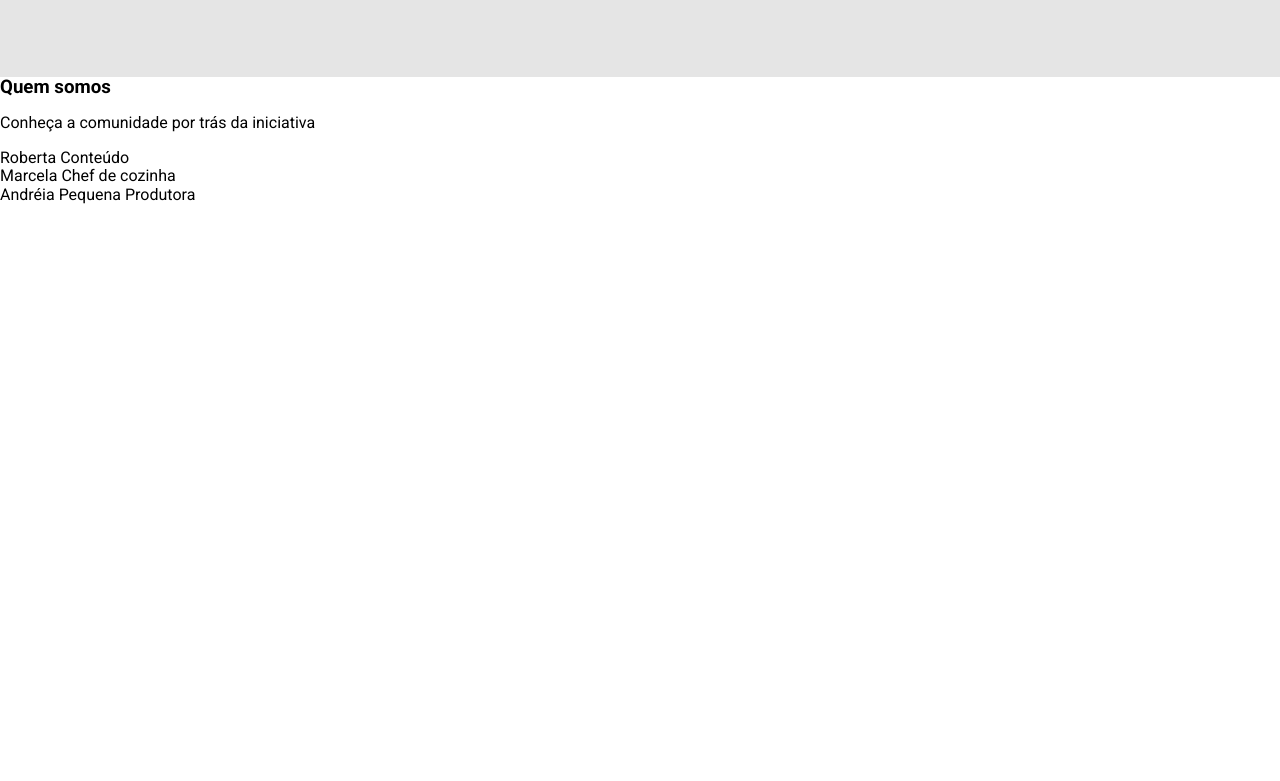
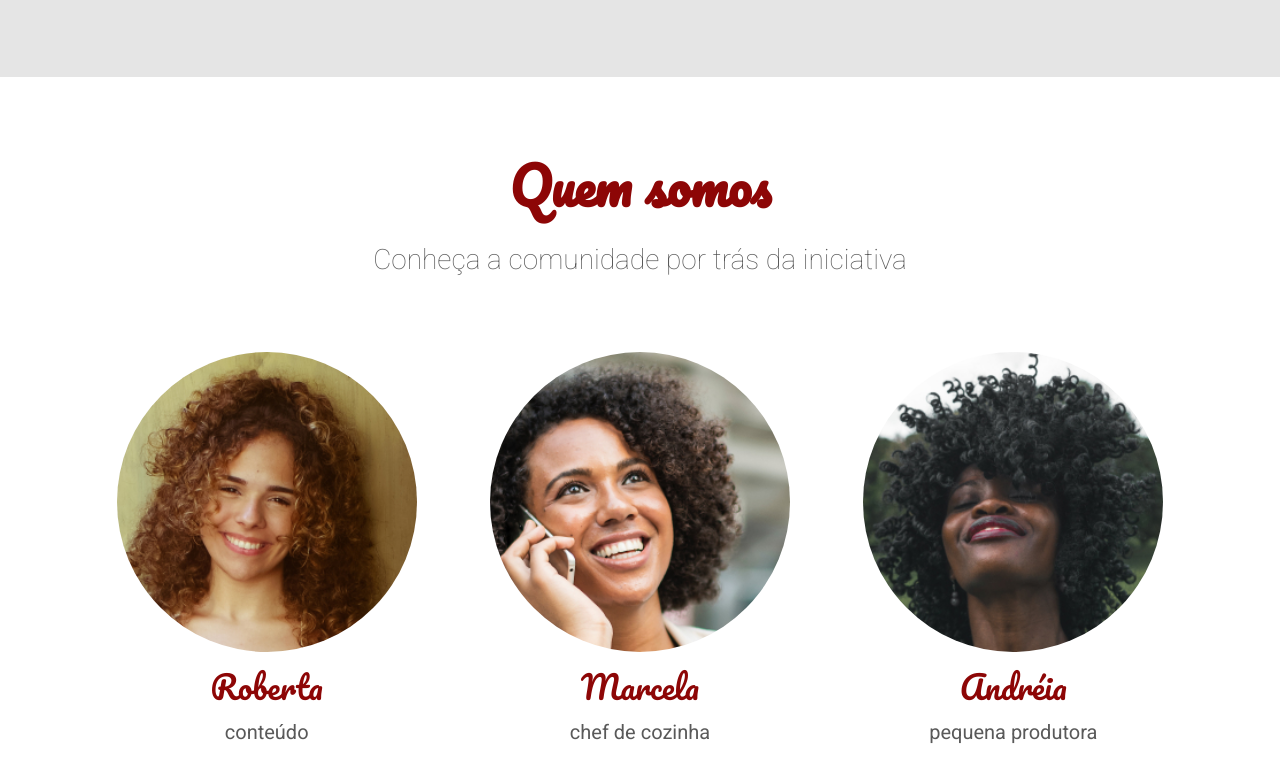
Before and after one commit to gustavobryan/fruto-e-fruta, a plain HTML site: page index.html in a window 1280 px wide. Shown: the part 2201-2982 px from the top of the page. Before the commit the page ends 2405 px from the top, so only its background shows below. Drawn offline with Linux system fonts and the light colour scheme.

Commit message:
💄 feat: Estilizaçao CSS

```diff
--- /dev/null
+++ b/assets/css/pessoa/pessoa-funcao.css
@@ -0,0 +1,5 @@
+.pessoa__funcao {
+    text-transform: lowercase;
+    color: #595959;
+    font-size: 1.25rem;
+}
--- /dev/null
+++ b/assets/css/pessoa/pessoa-imagem.css
@@ -0,0 +1,21 @@
+.pessoa__imagem {
+  background-size: cover;
+  width: 300px;
+  height: 300px;
+  border-radius: 100%;
+  background-position: center;
+  margin: 0 auto;
+  background-repeat: no-repeat;
+}
+
+.pessoa__imagem--roberta {
+  background-image: url("/assets/img/pessoas/roberta.jpg");
+}
+
+.pessoa__imagem--marcela {
+  background-image: url("/assets/img/pessoas/marcela.jpg");
+}
+
+.pessoa__imagem--andreia {
+  background-image: url("/assets/img/pessoas/andreia.jpg");
+}
--- /dev/null
+++ b/assets/css/pessoa/pessoa-nome.css
@@ -0,0 +1,7 @@
+.pessoa__nome {
+    margin: 1rem 0;
+    font-family: Pacifico, cursive;
+    color: #8d0606;
+    font-size: 2rem;
+
+}
--- /dev/null
+++ b/assets/css/pessoa/pessoa.css
@@ -0,0 +1,4 @@
+.pessoa {
+    display: flex;
+    flex-direction: column;
+}
--- /dev/null
+++ b/assets/css/pessoas.css
@@ -0,0 +1,5 @@
+.pessoas {
+    display: flex;
+    padding-top: 3rem;
+    justify-content: space-around;
+}
--- /dev/null
+++ b/assets/css/quemSomos/quemSomos-descricao.css
@@ -0,0 +1,5 @@
+.quem-somos__descricao {
+    font-weight: 100;
+    font-size: 1.75rem;
+    color: #595959;
+}
--- /dev/null
+++ b/assets/css/quemSomos/quemSomos-titulo.css
@@ -0,0 +1,6 @@
+.quem-somos__titulo {
+    margin-bottom: 1rem;
+    color: #8d0606;
+    font-size: 3.1875rem;
+    font-family: Pacifico, cursive;
+}
--- /dev/null
+++ b/assets/css/quemSomos/quemSomos.css
@@ -0,0 +1,4 @@
+.quem-somos {
+    text-align: center;
+    padding: 5rem;
+}
--- a/index.html
+++ b/index.html
@@ -22,13 +22,24 @@
     <link rel="stylesheet" href="/assets/css/sobre/sobre.css" />
     <link rel="stylesheet" href="/assets/css/sobre/sobre-descricao.css" />
     <link rel="stylesheet" href="/assets/css/sobre/sobre-titulo.css" />
-    <link rel="stylesheet" href="/assets/css/receita/receita.css">
-    <link rel="stylesheet" href="/assets/css/receita/receita-botao.css">
-    <link rel="stylesheet" href="/assets/css/receita/receita-conteudo.css">
-    <link rel="stylesheet" href="/assets/css/receita/receita-descricao.css">
-    <link rel="stylesheet" href="/assets/css/receita/receita-imagem.css">
-    <link rel="stylesheet" href="/assets/css/receita/receita-titulo.css">
-    <link rel="stylesheet" href="/assets/css/receitas.css">
+    <link rel="stylesheet" href="/assets/css/receita/receita.css" />
+    <link rel="stylesheet" href="/assets/css/receita/receita-botao.css" />
+    <link rel="stylesheet" href="/assets/css/receita/receita-conteudo.css" />
+    <link rel="stylesheet" href="/assets/css/receita/receita-descricao.css" />
+    <link rel="stylesheet" href="/assets/css/receita/receita-imagem.css" />
+    <link rel="stylesheet" href="/assets/css/receita/receita-titulo.css" />
+    <link rel="stylesheet" href="/assets/css/receitas.css" />
+    <link rel="stylesheet" href="/assets/css/quemSomos/quemSomos.css" />
+    <link
+      rel="stylesheet"
+      href="/assets/css/quemSomos/quemSomos-descricao.css"
+    />
+    <link rel="stylesheet" href="/assets/css/quemSomos/quemSomos-titulo.css" />
+    <link rel="stylesheet" href="/assets/css/pessoa/pessoa.css" />
+    <link rel="stylesheet" href="/assets/css/pessoa/pessoa-funcao.css" />
+    <link rel="stylesheet" href="/assets/css/pessoa/pessoa-imagem.css" />
+    <link rel="stylesheet" href="/assets/css/pessoa/pessoa-nome.css" />
+    <link rel="stylesheet" href="/assets/css/pessoas.css" />
   </head>
   <body>
     <header class="cabecalho">
@@ -153,7 +164,9 @@
     </section>
     <section class="quem-somos">
       <h3 class="quem-somos__titulo">Quem somos</h3>
-        <p class="quem-somos__descricao">Conheça a comunidade por trás da iniciativa</p>
+      <p class="quem-somos__descricao">
+        Conheça a comunidade por trás da iniciativa
+      </p>
       <div class="pessoas">
         <div class="pessoa">
           <div class="pessoa__imagem pessoa__imagem--roberta"></div>
```
Lines whose indentation alone changed are shown as unchanged.
